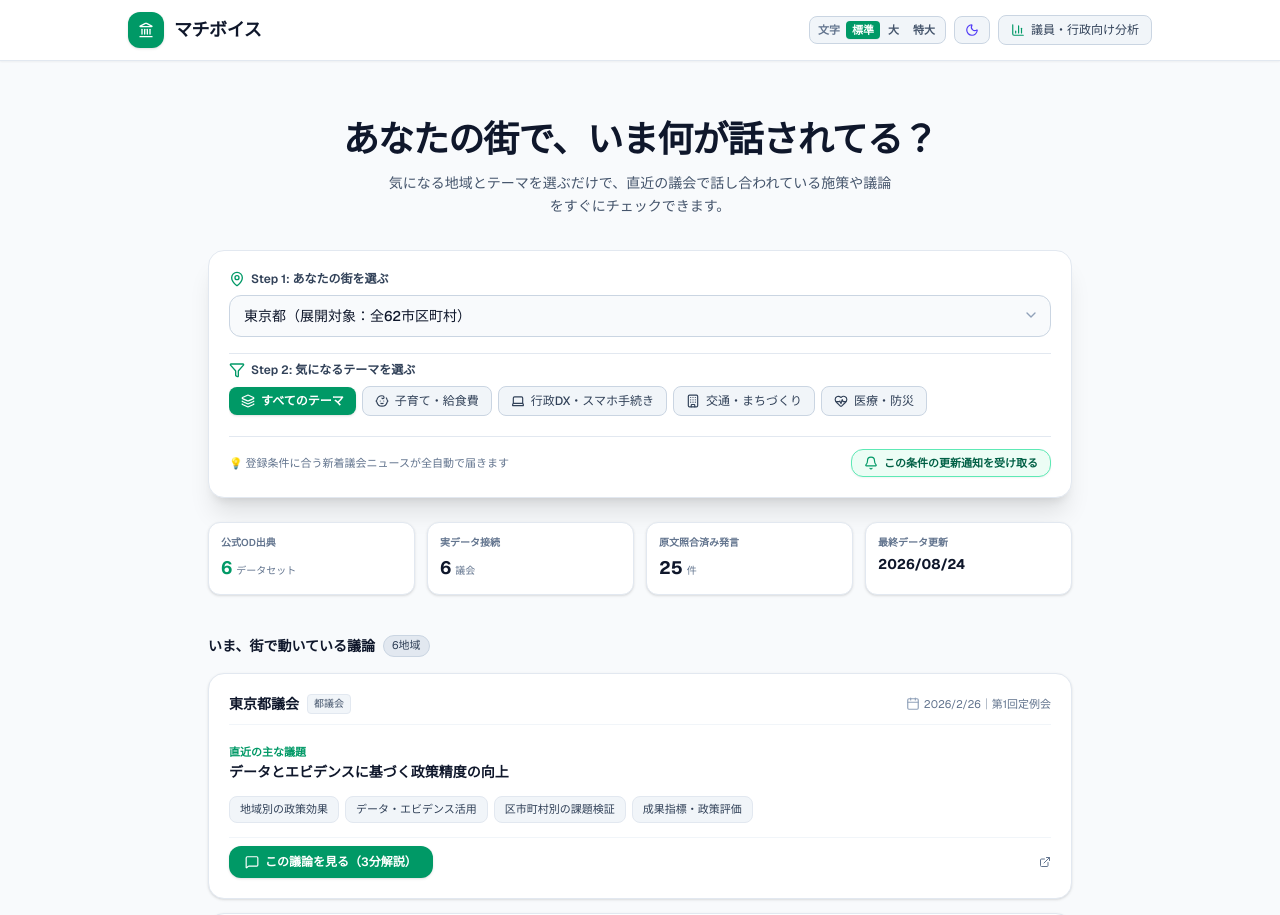
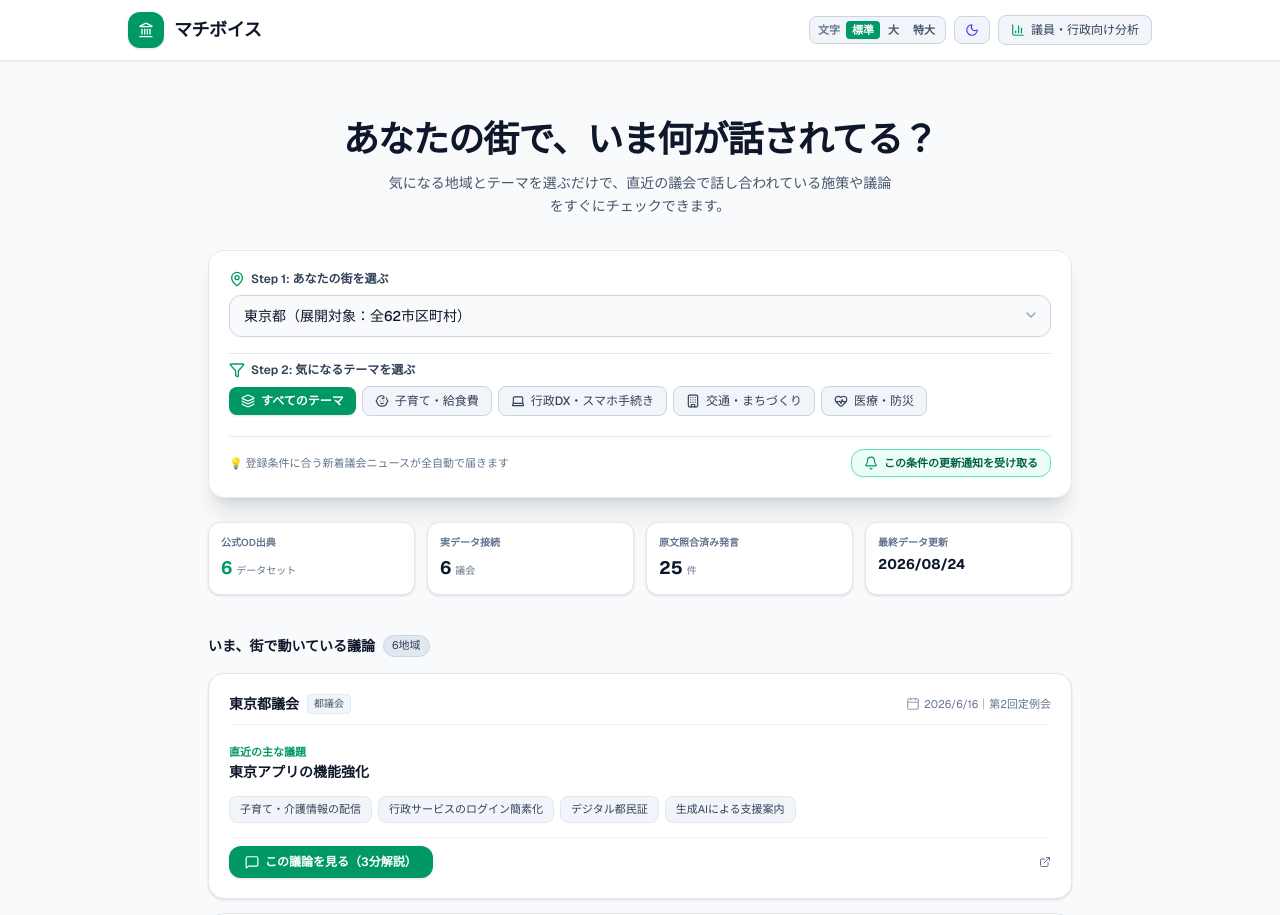
Before and after one commit to akira09181/GijiRaku-frontend, a Next.js app: page / in a window 1280 px wide. Shown: the top 915 px of the page. Built offline with nearby package versions, Linux system fonts and the light colour scheme.

Commit message:
fix: show latest Tokyo assembly record

```diff
--- a/app/page.tsx
+++ b/app/page.tsx
@@ -38,16 +38,16 @@ const TOKYO_ASSEMBLIES: readonly Assembly[] = [
     membersCount: 127,
     mayorName: '小池 百合子',
     openDataStatus: 'ready',
-    totalMinutesCount: 4,
-    hotTopic: 'データとエビデンスに基づく政策精度の向上',
+    totalMinutesCount: 3,
+    hotTopic: '東京アプリの機能強化',
     mainIssues: [
-      { theme: 'child', label: '地域別の政策効果', count: 1 },
-      { theme: 'dx', label: 'データ・エビデンス活用', count: 1 },
-      { theme: 'redevelop', label: '区市町村別の課題検証', count: 1 },
-      { theme: 'medical', label: '成果指標・政策評価', count: 1 },
+      { theme: 'child', label: '子育て・介護情報の配信', count: 1 },
+      { theme: 'dx', label: '行政サービスのログイン簡素化', count: 1 },
+      { theme: 'dx', label: 'デジタル都民証', count: 1 },
+      { theme: 'dx', label: '生成AIによる支援案内', count: 1 },
     ],
-    sourceUrl: 'https://www.gikai.metro.tokyo.lg.jp/record/proceedings/2026-1/03-01.html',
-    lastMeetingDate: '2026/2/26｜第1回定例会',
+    sourceUrl: 'https://www.gikai.metro.tokyo.lg.jp/record/proceedings/2026-2/02-01.html',
+    lastMeetingDate: '2026/6/16｜第2回定例会',
     lastUpdatedDate: '2026/08/24',
   },
   {
```
